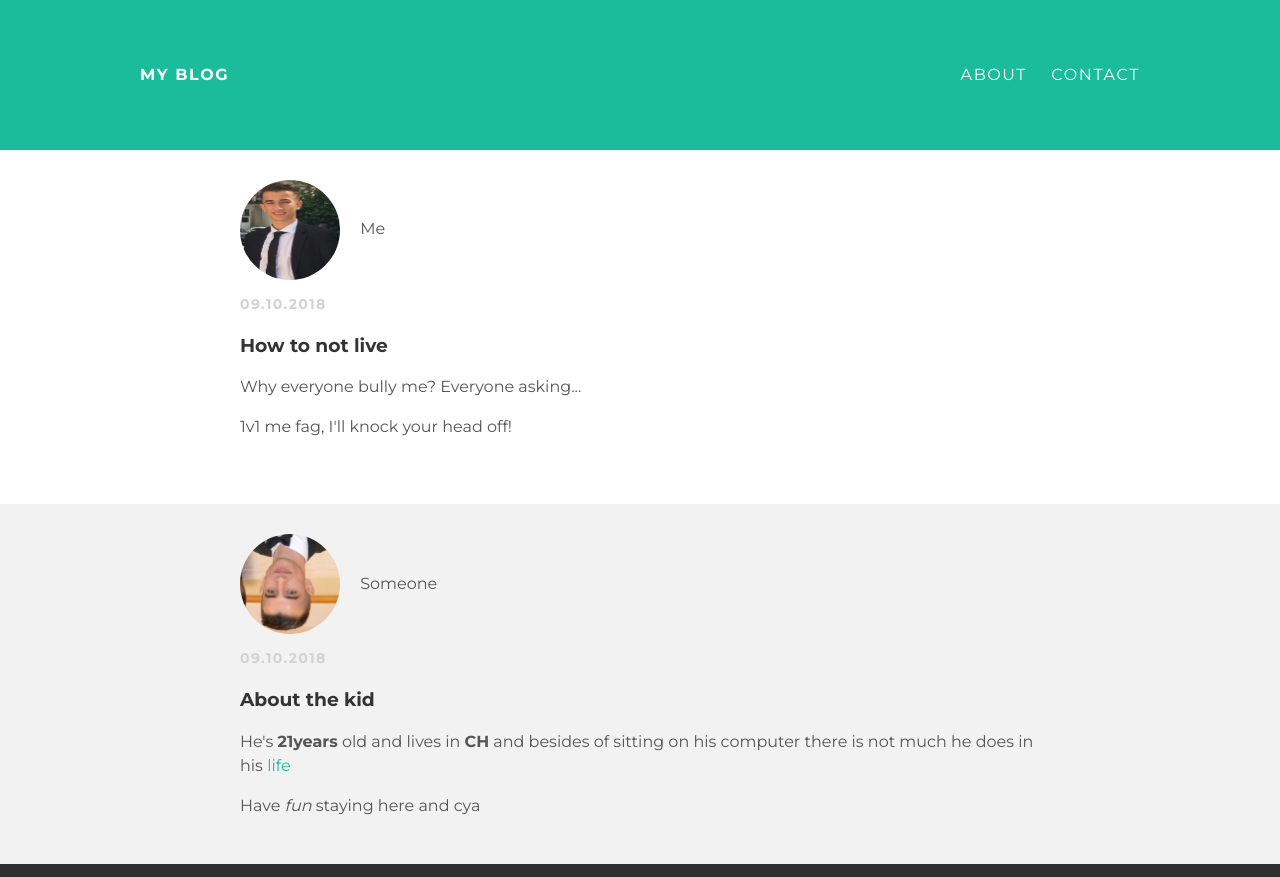
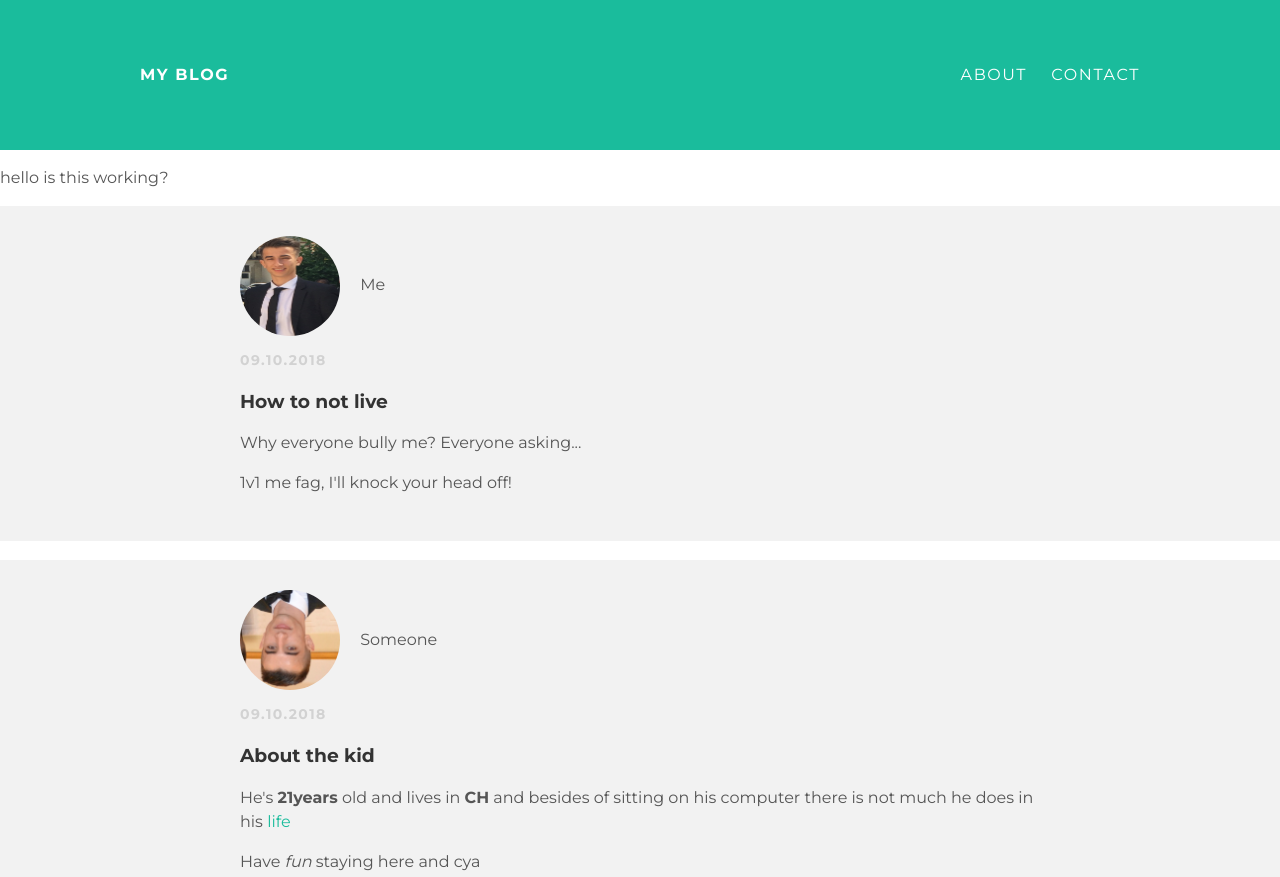
Before and after one commit to edrizzy/edrizzy.github.io, a plain HTML site: page index.html in a window 1280 px wide. Shown: the top 877 px of the page. Drawn offline with Linux system fonts and the light colour scheme.

Commit message:
Update index.html

```diff
--- a/index.html
+++ b/index.html
@@ -15,6 +15,8 @@
       </div>
     </div>
     <div id="content">
+      <div class="post-container">
+        <p>hello is this working?</p>
       <div class="post-container">
         <div class="post">
           <div class="post-author">
```
